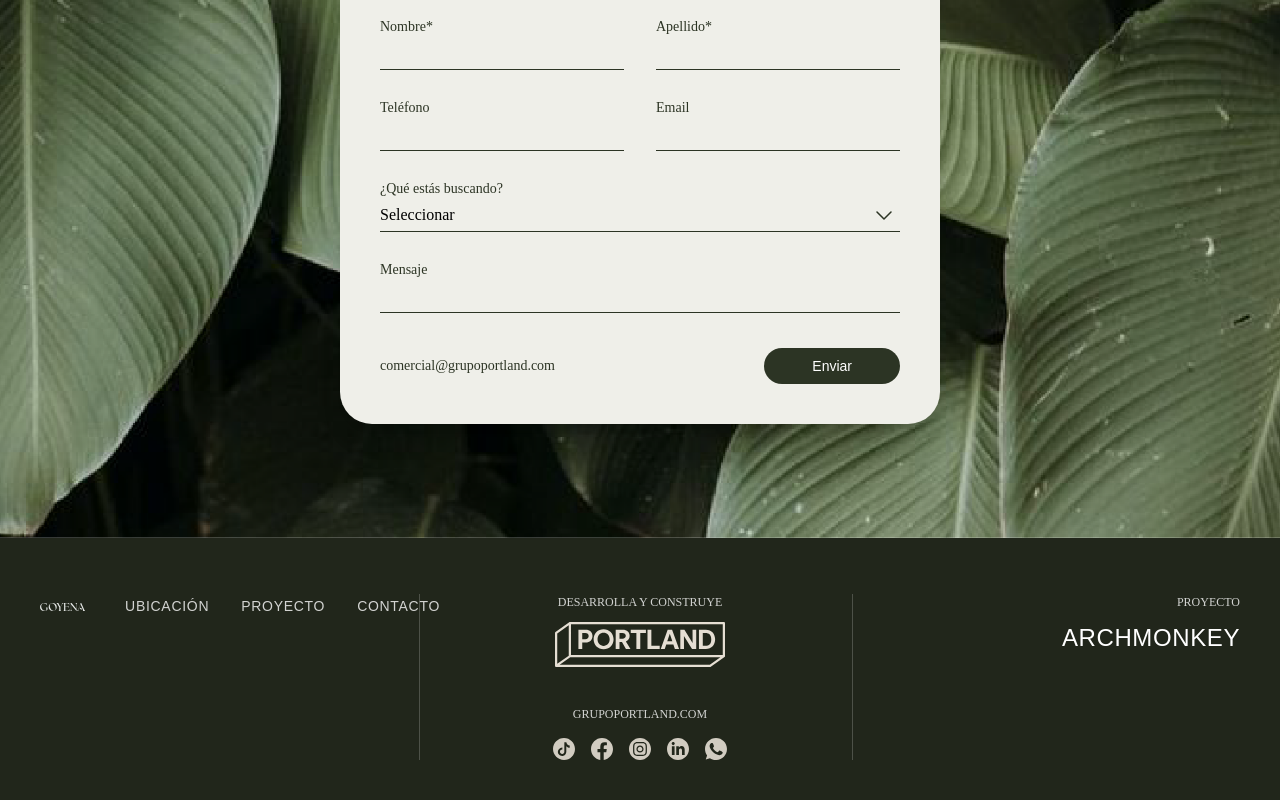
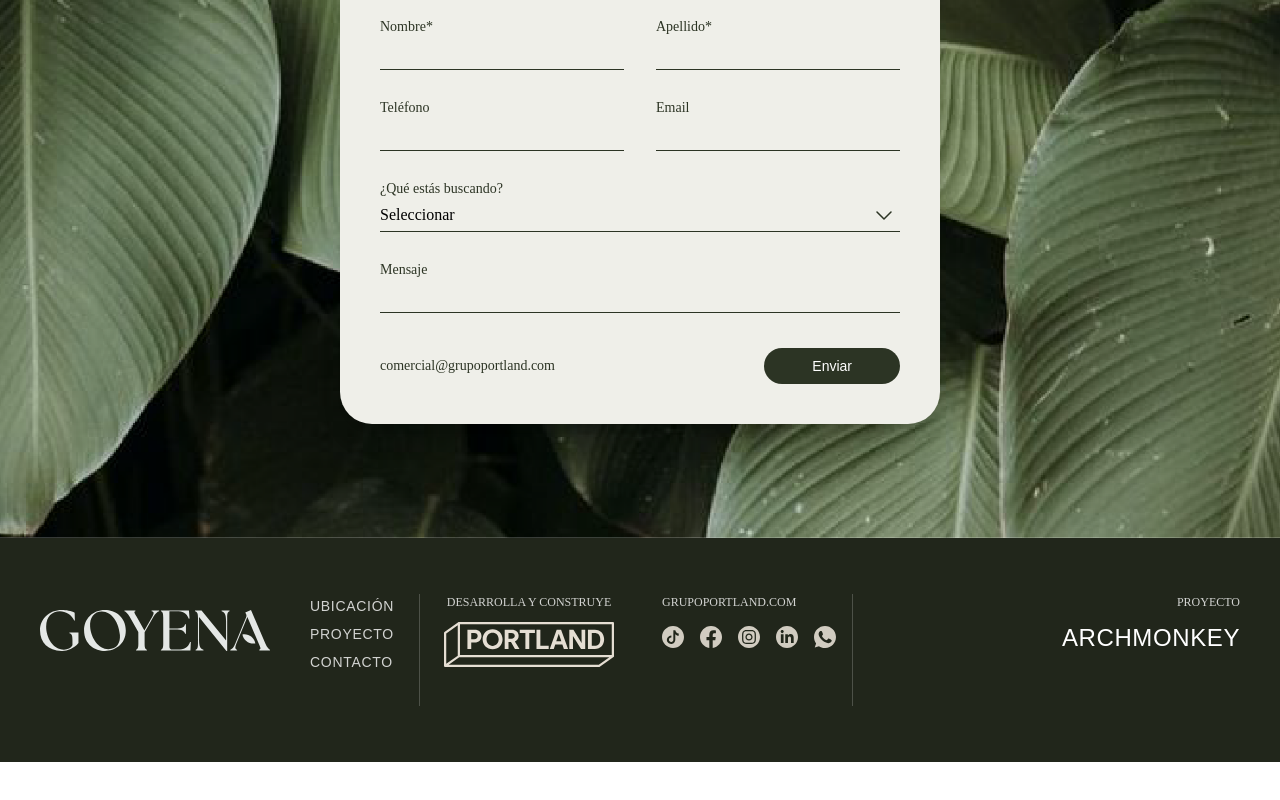
Before and after one commit to i9-9/goyena, a Next.js app: page / in a window 1280 px wide. Shown: the part 5515-6315 px from the top of the page. After the commit the page ends 6277 px from the top, so only its background shows below. Built offline with nearby package versions, Linux system fonts and the light colour scheme; a web font is replaced by a local one.

Commit message:
Agregar soporte para las fuentes ABC Arizona Sans (Bold, Light y Medium)

```diff
--- a/app/components/Footer.tsx
+++ b/app/components/Footer.tsx
@@ -73,7 +73,7 @@ const Footer = () => {
 
             {/* Navigation Links */}
             <motion.div
-              className="flex flex-col items-center space-y-5 mb-12"
+              className="flex flex-col items-center space-y-2 mb-12"
               variants={staggerChildren}
             >
               <motion.div variants={linkAnimation} whileHover="hover">
@@ -257,9 +257,9 @@ const Footer = () => {
                   </Link>
                 </motion.div>
 
-                {/* Navigation links horizontal stack */}
+                {/* Navigation links vertical stack */}
                 <motion.div
-                  className="flex items-center space-x-8"
+                  className="flex flex-col items-start space-y-1"
                   variants={staggerChildren}
                 >
                   <motion.div variants={linkAnimation} whileHover="hover">
@@ -283,16 +283,17 @@ const Footer = () => {
 
             {/* Second column - Portland section */}
             <motion.div
-              className="w-1/3 flex flex-col items-center"
+              className="w-1/3 flex flex-row justify-center gap-12"
               variants={fadeIn}
             >
-              <div className="text-center">
+              {/* Portland Logo Section */}
+              <div className="flex flex-col items-center">
                 <p className="text-white/80 uppercase text-xs font-goudy-regular mb-3">DESARROLLA Y CONSTRUYE</p>
                 <motion.a
                   href="https://grupoportland.com"
                   target="_blank"
                   rel="noopener noreferrer"
-                  className="inline-block mb-8"
+                  className="inline-block"
                   whileHover={{ scale: 1.03 }}
                   transition={{ duration: 0.2 }}
                 >
@@ -304,7 +305,10 @@ const Footer = () => {
                     className="h-auto"
                   />
                 </motion.a>
+              </div>
 
+              {/* Portland Social Links Section */}
+              <div className="flex flex-col items-start">
                 <p className="text-white/80 uppercase text-xs font-goudy-regular mb-4">
                   <motion.a
                     href="https://grupoportland.com"
@@ -318,7 +322,7 @@ const Footer = () => {
                 </p>
 
                 <motion.div
-                  className="flex justify-center space-x-4"
+                  className="flex flex-row items-center space-x-4"
                   variants={staggerChildren}
                 >
                   <motion.a
--- a/app/globals.css
+++ b/app/globals.css
@@ -1,5 +1,30 @@
 /* Adobe Fonts */
 @import url("https://use.typekit.net/rnd6fyv.css");
+
+/* ABC Arizona Sans Fonts */
+@font-face {
+  font-family: 'ABC Arizona Sans';
+  src: url('/fonts/ABCArizonaSans-Light.woff2') format('woff2');
+  font-weight: 300;
+  font-style: normal;
+  font-display: swap;
+}
+
+@font-face {
+  font-family: 'ABC Arizona Sans';
+  src: url('/fonts/ABCArizonaSans-Medium.woff2') format('woff2');
+  font-weight: 500;
+  font-style: normal;
+  font-display: swap;
+}
+
+@font-face {
+  font-family: 'ABC Arizona Sans';
+  src: url('/fonts/ABCArizonaSans-Bold.woff2') format('woff2');
+  font-weight: 700;
+  font-style: normal;
+  font-display: swap;
+}
 
 @tailwind base;
 @tailwind components;
@@ -9,6 +34,7 @@
 :root {
   --font-seasons: "the-seasons", sans-serif;
   --font-goudy: "ltc-goudy-oldstyle-pro", serif;
+  --font-arizona: "ABC Arizona Sans", sans-serif;
 }
 
 body {
@@ -86,3 +112,26 @@ body {
   font-weight: 700;
   font-style: italic;
 }
+
+/* Arizona Sans Classes */
+.font-arizona {
+  font-family: var(--font-arizona);
+}
+
+.font-arizona-light {
+  font-family: var(--font-arizona);
+  font-weight: 300;
+  font-style: normal;
+}
+
+.font-arizona-medium {
+  font-family: var(--font-arizona);
+  font-weight: 500;
+  font-style: normal;
+}
+
+.font-arizona-bold {
+  font-family: var(--font-arizona);
+  font-weight: 700;
+  font-style: normal;
+}
```
